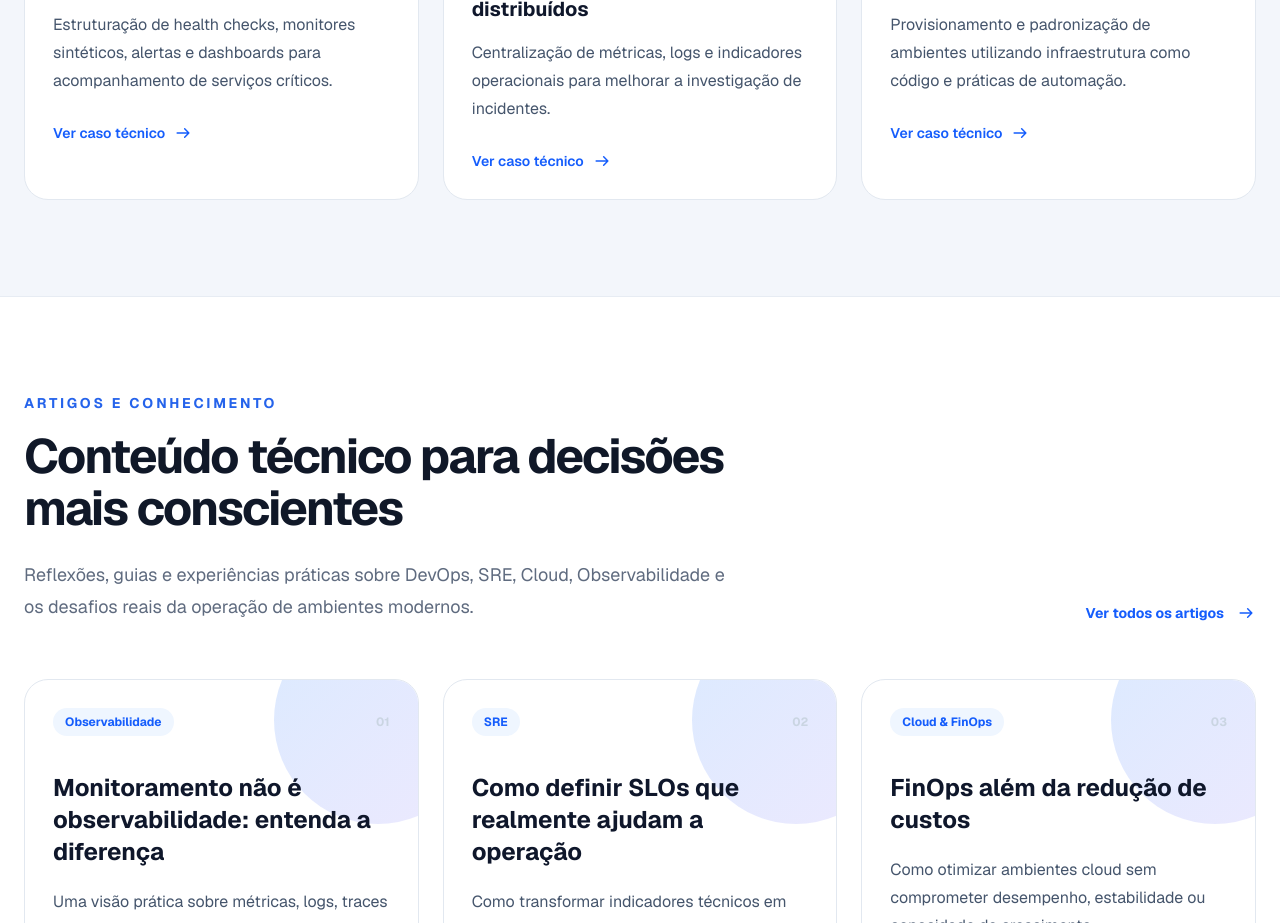
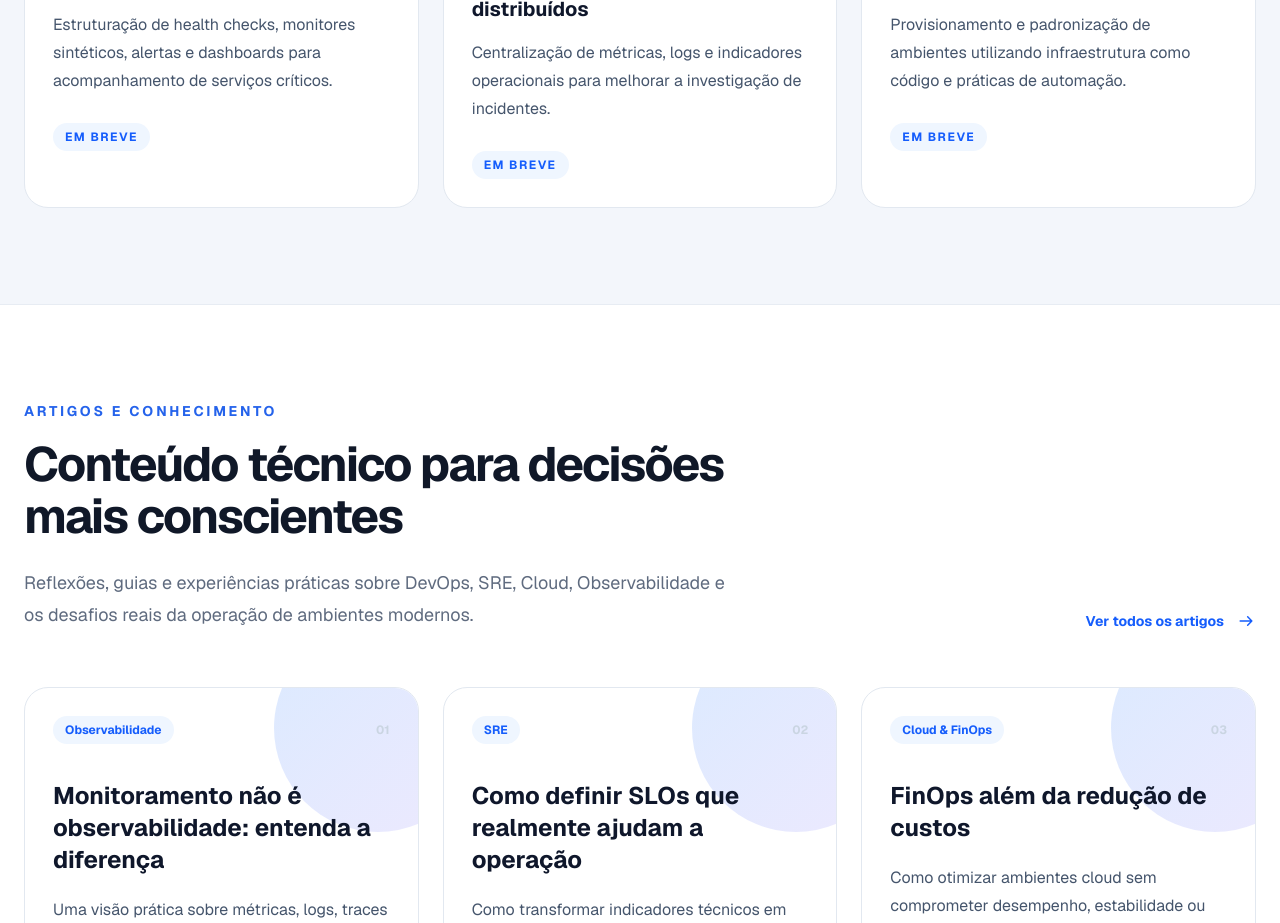
Before and after one commit to felipesalesdeoliveira/fso-cloud-consulting, a Next.js app: page / in a window 1280 px wide. Shown: the part 4360-5283 px from the top of the page. Built offline with nearby package versions, Linux system fonts and the light colour scheme.

Commit message:
fix: mark projects as coming soon (#12)

```diff
--- a/components/Sections.tsx
+++ b/components/Sections.tsx
@@ -167,10 +167,9 @@ export function Projects() {
               <div className="p-7">
                 <h3 className="text-xl font-bold text-slate-900">{project.title}</h3>
                 <p className="mt-4 leading-7 text-slate-600">{project.description}</p>
-                <div className="mt-7 flex items-center gap-2 text-sm font-semibold text-blue-600">
-                  Ver caso técnico
-                  <ArrowIcon />
-                </div>
+                <span className="mt-7 inline-flex rounded-full bg-blue-50 px-3 py-1.5 text-xs font-bold uppercase tracking-[0.12em] text-blue-600">
+                  Em breve
+                </span>
               </div>
             </article>
           ))}
```
